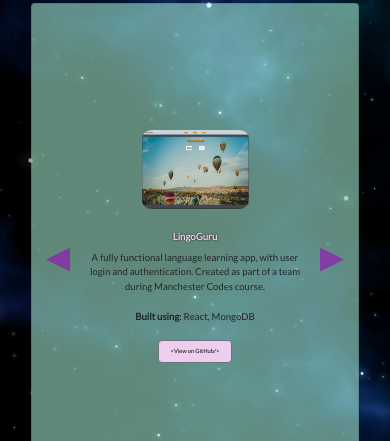
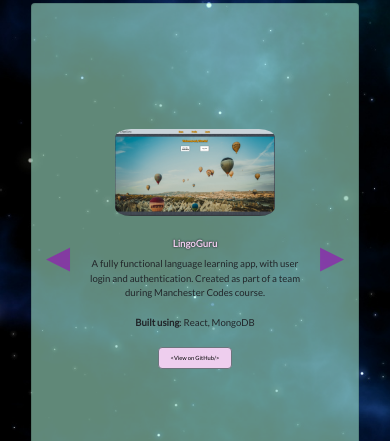
Before and after one commit to etrovavica1221/vik-petrova-portfolio, a React (Create React App) app: page /projects in a window 390 px wide. Shown: the part 146-587 px from the top of the page. Built offline with nearby package versions, Linux system fonts and the light colour scheme; no server answers; a web font is replaced by a local one.

Commit message:
Make project component more responsive

```diff
--- a/src/styles/Home.css
+++ b/src/styles/Home.css
@@ -324,7 +324,7 @@
     font-size: 2em;
     height: 40%;
     width: 25em;
-    margin: auto;
+    margin: 1em auto;
   }
 
   #profile-wrap {
@@ -366,7 +366,7 @@
     font-size: 1.8em;
     height: 55%;
     width: 23em;
-    margin: auto;
+    margin: 1em auto;
   }
 
   #aboutMe-container {
@@ -421,6 +421,7 @@
   #my-info {
     width: 22em;
     margin: auto;
+    margin: 1em auto;
   }
 
   #img-container {
@@ -452,6 +453,7 @@
   #my-info {
     font-size: 1.5em;
     height: 48%;
+    margin: 1em auto;
   }
 
   #profile-wrap {
@@ -499,6 +501,7 @@
   #my-info {
     margin: auto;
     font-size: 1.3em;
+    margin: 1em auto;
   }
 
   #profile-wrap {
--- a/src/styles/Project.css
+++ b/src/styles/Project.css
@@ -52,12 +52,11 @@
 #projects-carousel-centre {
     display: flex;
     width: 90%;
-    margin-top: 0.2em;
+    margin-top: 0.5em;
 }
 
 #projects-img {
     height: 41vh;
-    min-width: 250px;
     border-radius: 10%;
 }
 
@@ -124,7 +123,6 @@ h1 {
     #projects-img {
         height: 35vh;
         width: 30vw;
-        min-width: 200px;
     }
 
     #projects-description {
@@ -153,7 +151,40 @@ h1 {
     #projects-img {
         height: 35vh;
         width: 344px;
-        min-width: 200px;
+    }
+}
+
+@media only screen and (max-width: 1100px) {
+    #projects-carousel-centre {
+        display: flex;
+        flex-direction: column;
+    }
+
+    #projects-img {
+        height: 154px;
+        width: 300px;
+    }
+
+    #projects-description {
+        display: flex;
+        flex-direction: column;
+        justify-content: center;
+        margin: 22px auto;
+        width: 95%;
+        font-size: 0.9em;
+        text-align: center;
+    }
+
+    #project-link {
+        margin: auto;
+    }
+}
+
+
+@media only screen and (max-width: 1030px) {
+    #projects-img {
+        height: 200px;
+        width: 400px;
     }
 }
 
@@ -162,28 +193,17 @@ h1 {
         height: 60vh;
     }
 
-    #projects-carousel-centre {
-        display: flex;
-        flex-direction: column;
+    #projects-img {
+        height: 212px;
+        width: 400px;
     }
 
-    #projects-img {
-        height: 125px;
-        width: 210px;
+    #projects-description {
+        font-size: 0.8em;
     }
 
     #project-link {
         margin: auto;
-    }
-
-    #projects-description {
-        display: flex;
-        flex-direction: column;
-        justify-content: center;
-        margin: 22px auto;
-        width: 95%;
-        font-size: 0.8em;
-        text-align: center;
     }
 
     .projects-arrow {
@@ -199,15 +219,32 @@ h1 {
     }
 }
 
-@media only screen and (max-width: 650px) {
+@media only screen and (max-width: 991px) {
     #projects-img {
-        height: 107px;
-        width: 145px;
-        min-width: 100px;
+        height: 140px;
+        width: 320px;
+    }
+}
+
+@media only screen and (max-width: 730px) {
+    #projects-img {
+        height: 118px;
+        width: 235px;
     }
 
     #projects-description {
-        font-size: 0.7em;
+        font-size: 0.8em;
+    }
+}
+
+@media only screen and (max-width: 670px) {
+    #projects-img {
+        height: 110px;
+        width: 235px;
+    }
+
+    #projects-description {
+        font-size: 0.6em;
     }
 
     .projects-arrow {
@@ -223,11 +260,47 @@ h1 {
     }
 }
 
+@media only screen and (max-width: 560px) {
+    #projects-img {
+        height: 110px;
+        width: 210px;
+    }
+}
+
+@media only screen and (max-width: 480px) {
+    #projects-img {
+        height: 90px;
+        width: 180px;
+    }
+}
+
+@media only screen and (max-width: 450px) {
+    #projects-img {
+        height: 75px;
+        width: 170px;
+    }
+
+    #projects-description {
+        font-size: 0.55em;
+    }
+
+    .projects-arrow {
+        font-size: 40px;
+    }
+
+    h1 {
+        font-size: 1em;
+    }
+
+    #github-btn {
+        font-size: 0.6em;
+    }
+}
+
 @media only screen and (max-width: 400px) {
     #projects-img {
-        height: 79px;
-        width: 107px;
-        min-width: 50px;
+        height: 87px;
+        width: 160px;
     }
 
     #projects-description {
@@ -246,3 +319,18 @@ h1 {
         font-size: 0.6em;
     }
 }
+
+@media only screen and (max-width: 350px) {
+    #projects-img {
+        height: 101px;
+        width: 154px;
+    }
+
+    #projects-description {
+        font-size: 0.5em;
+    }
+
+    .projects-arrow {
+        font-size: 30px;
+    }
+}
--- a/src/styles/SocialMobile.css
+++ b/src/styles/SocialMobile.css
@@ -20,3 +20,9 @@
     display: none;
   }
 }
+
+@media screen and (orientation: landscape) {
+  #socialMobile-container {
+    display: none;
+  }
+}
```
